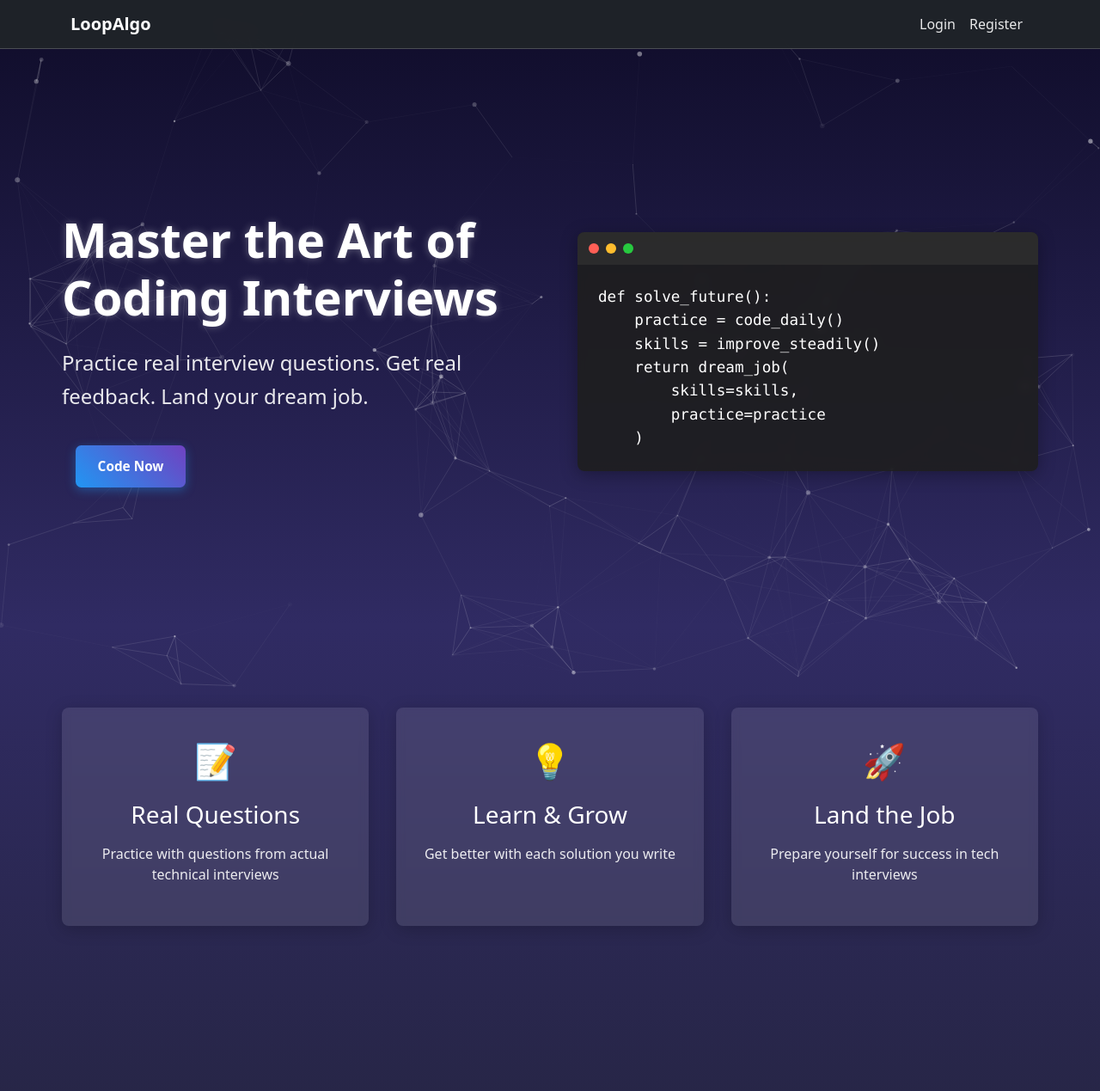
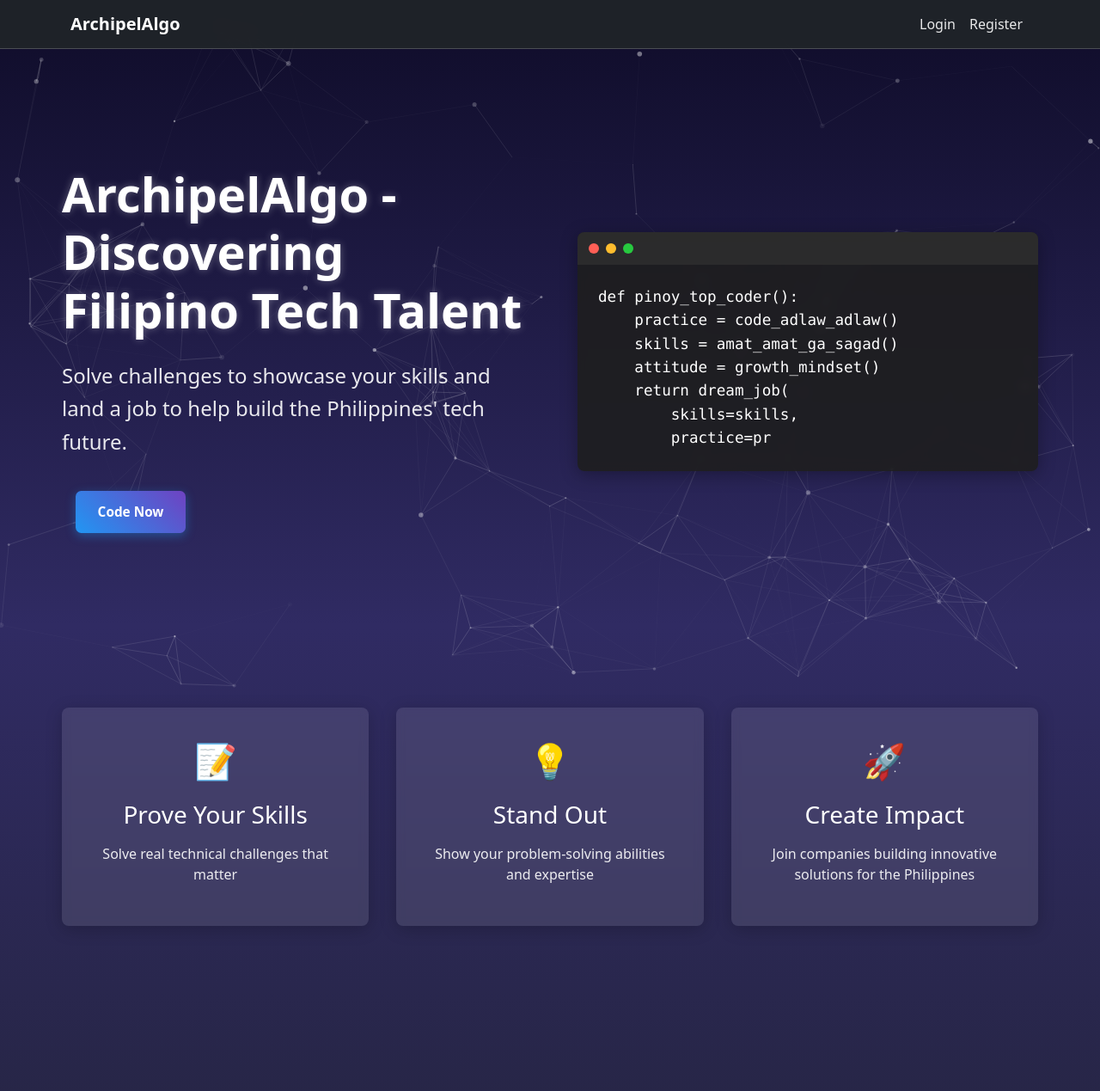
Before and after one commit to andrewnyu/loopalgo, a Django app: page / in a window 1280 px wide. Shown: the top 1269 px of the page at 86% size. Run offline with Django 5.2, Linux system fonts and the light colour scheme; some libraries are stand-ins or nearby versions.

Commit message:
Updates to landing page & site messaging
1.) Focus message to pinoy - add local works & flavor
2.) Change branding name from LoopAlgo to ArchipelAlgo

```diff
--- a/templates/base.html
+++ b/templates/base.html
@@ -156,7 +156,7 @@
 <body>
     <nav class="navbar navbar-expand-lg navbar-dark">
         <div class="container">
-            <a class="navbar-brand" href="{% url 'landing' %}">LoopAlgo</a>
+            <a class="navbar-brand" href="{% url 'landing' %}">ArchipelAlgo</a>
             <button class="navbar-toggler" type="button" data-bs-toggle="collapse" data-bs-target="#navbarNav">
                 <span class="navbar-toggler-icon"></span>
             </button>
--- a/templates/landing.html
+++ b/templates/landing.html
@@ -1,7 +1,7 @@
 {% extends 'base.html' %}
 {% load static %}
 
-{% block title %}LoopAlgo - Master Coding Interviews{% endblock %}
+{% block title %}ArchipelAlgo - Discovering Filipino Tech Talent {% endblock %}
 
 {% block content %}
 <div id="particles-js" class="particles-container"></div>
@@ -10,8 +10,8 @@
     <!-- Hero Section -->
     <section class="hero">
         <div class="hero-content">
-            <h1 class="fade-in">Master the Art of Coding Interviews</h1>
-            <p class="lead slide-up">Practice real interview questions. Get real feedback. Land your dream job.</p>
+            <h1 class="fade-in">ArchipelAlgo - Discovering Filipino Tech Talent</h1>
+            <p class="lead slide-up">Solve challenges to showcase your skills and land a job to help build the Philippines' tech future.</p>
             <a href="{% url 'register' %}" class="cta-button scale-in">Code Now</a>
         </div>
         <div class="hero-image slide-in">
@@ -21,12 +21,14 @@
                     <span class="dot"></span>
                     <span class="dot"></span>
                 </div>
-                <pre><code class="typing-code">def solve_future():
-    practice = code_daily()
-    skills = improve_steadily()
+                <pre><code class="typing-code">def pinoy_top_coder():
+    practice = code_adlaw_adlaw()
+    skills = amat_amat_ga_sagad()
+    attitude = growth_mindset()
     return dream_job(
         skills=skills,
-        practice=practice
+        practice=practice,
+        attitude=attitude,
     )</code></pre>
             </div>
         </div>
@@ -36,25 +38,25 @@
     <section class="features fade-in-section">
         <div class="feature-card">
             <div class="feature-icon">📝</div>
-            <h3>Real Questions</h3>
-            <p>Practice with questions from actual technical interviews</p>
+            <h3>Prove Your Skills</h3>
+            <p>Solve real technical challenges that matter</p>
         </div>
         <div class="feature-card">
             <div class="feature-icon">💡</div>
-            <h3>Learn & Grow</h3>
-            <p>Get better with each solution you write</p>
+            <h3>Stand Out</h3>
+            <p>Show your problem-solving abilities and expertise</p>
         </div>
         <div class="feature-card">
             <div class="feature-icon">🚀</div>
-            <h3>Land the Job</h3>
-            <p>Prepare yourself for success in tech interviews</p>
+            <h3>Create Impact</h3>
+            <p>Join companies building innovative solutions for the Philippines</p>
         </div>
     </section>
 
     <!-- CTA Section -->
     <section class="cta-section fade-in-section">
-        <h2>Ready to Begin Your Journey?</h2>
-        <p>Join thousands of developers preparing for their dream roles</p>
+        <h2>Ready to Show Your Expertise?</h2>
+        <p>Be part of the next generation of Filipino tech talent</p>
         <a href="{% url 'register' %}" class="cta-button">Start Coding</a>
     </section>
 </div>
--- a/templates/registration/register.html
+++ b/templates/registration/register.html
@@ -1,6 +1,6 @@
 {% extends 'base.html' %}
 
-{% block title %}Register - LoopAlgo{% endblock %}
+{% block title %}Register - ArchipelAlgo{% endblock %}
 
 {% block content %}
 <div id="particles-js" class="particles-container"></div>
@@ -11,8 +11,8 @@
             <div class="card glass-card">
                 <div class="card-body p-4 p-sm-5">
                     <div class="text-center mb-4">
-                        <h1 class="h3 mb-3 fw-bold text-white">Join LoopAlgo</h1>
-                        <p class="text-light-muted">Start your coding journey today</p>
+                        <h1 class="h3 mb-3 fw-bold text-white">Join ArchipelAlgo</h1>
+                        <p class="text-light-muted">Start your coding journey today. We're looking for top talent across the archipelago.</p>
                     </div>
 
                     <form method="post" class="needs-validation" novalidate>
```
